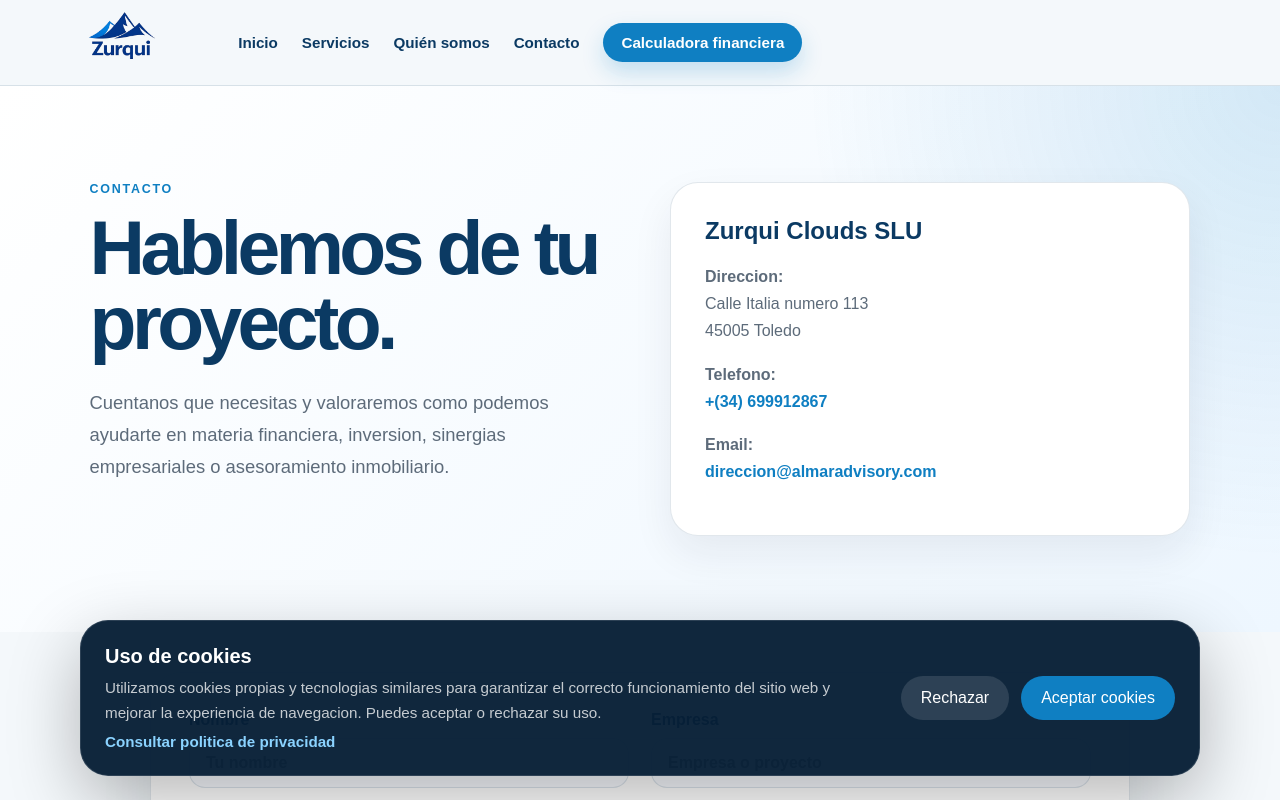
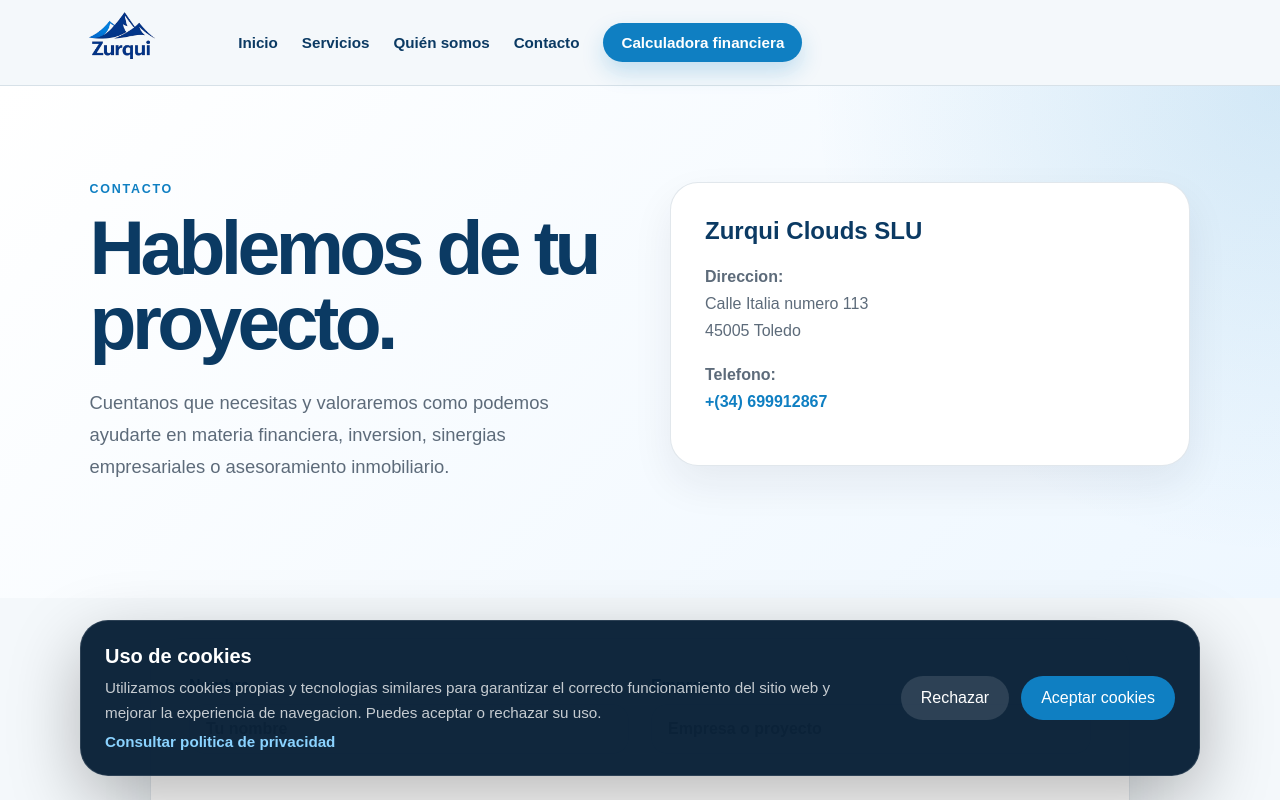
Before and after one commit to ALMARADVISORY/zurqui-web, a Next.js app: page /contacto in a window 1280 px wide. Shown: the top 800 px of the page. Built offline with nearby package versions, Linux system fonts and the light colour scheme.

Commit message:
Fix contact page and hide email

```diff
--- a/app/contacto/page.js
+++ b/app/contacto/page.js
@@ -35,50 +35,37 @@
                   +(34) 699912867
                 </a>
               </p>
-
-              <p>
-                <strong>Email:</strong>
-                <br />
-                <a href="mailto:direccion@almaradvisory.com">
-                  direccion@almaradvisory.com
-                </a>
-              </p>
             </div>
           </div>
         </section>
 
         <section className="section contactFormSection">
-          <form
-            className="contactForm"
-            action="/api/contacto"
-            method="POST"
-
-          >
+          <form className="contactForm" action="/api/contacto" method="POST">
             <div className="formGrid">
               <label>
                 Nombre
-                <input type="text" name="Nombre" placeholder="Tu nombre" required />
+                <input type="text" name="nombre" placeholder="Tu nombre" required />
               </label>
 
               <label>
                 Empresa
-                <input type="text" name="Empresa" placeholder="Empresa o proyecto" />
+                <input type="text" name="empresa" placeholder="Empresa o proyecto" />
               </label>
 
               <label>
                 Email
-                <input type="email" name="Email" placeholder="tu@email.com" required />
+                <input type="email" name="email" placeholder="tu@email.com" required />
               </label>
 
               <label>
                 Telefono
-                <input type="tel" name="Telefono" placeholder="Telefono de contacto" />
+                <input type="tel" name="telefono" placeholder="Telefono de contacto" />
               </label>
             </div>
 
             <label>
               Area de interes
-              <select name="Area de interes" required>
+              <select name="area" required>
                 <option value="">Selecciona una opcion</option>
                 <option value="Asesoramiento financiero">Asesoramiento financiero</option>
                 <option value="Inversiones">Inversiones</option>
@@ -91,7 +78,7 @@
             <label>
               Mensaje
               <textarea
-                name="Mensaje"
+                name="mensaje"
                 rows="7"
                 placeholder="Cuentanos brevemente en que podemos ayudarte"
                 required
@@ -99,7 +86,7 @@
             </label>
 
             <label className="privacyCheck">
-              <input type="checkbox" name="Privacidad aceptada" required />
+              <input type="checkbox" name="privacidad" required />
               <span>He leido y acepto la politica de privacidad.</span>
             </label>
 
```
